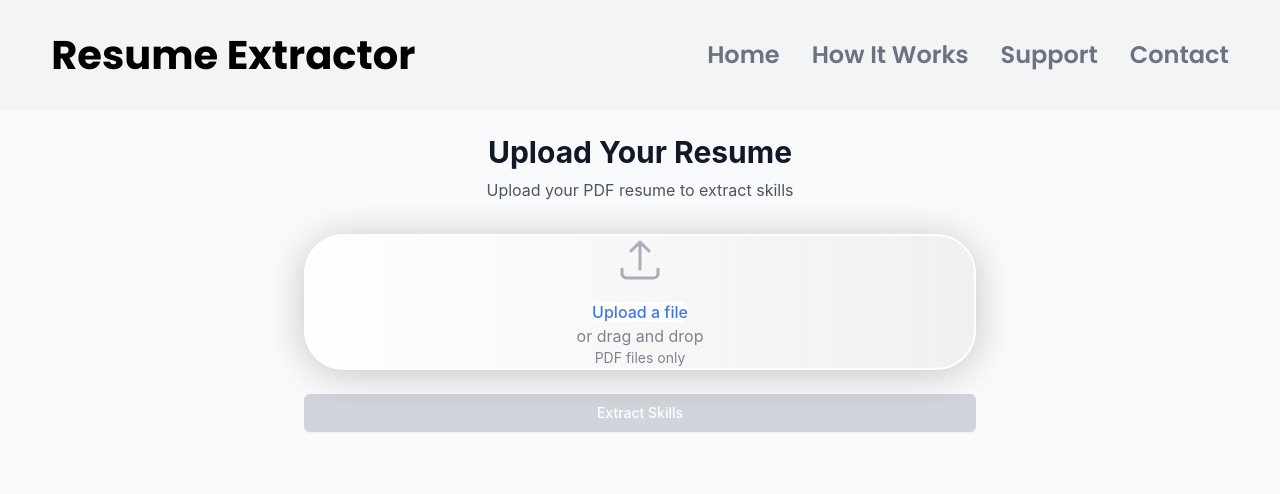
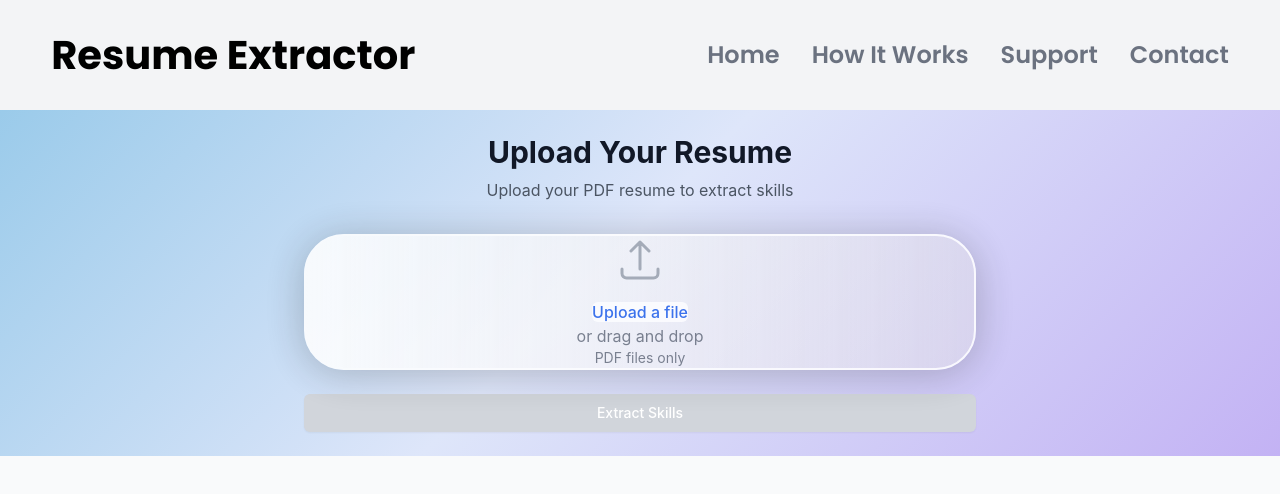
Before and after one commit to Fury044/Resume-Extractor-Final, a React (Vite) app in the folder frontend/: page / in a window 1280 px wide. Shown: the top 494 px of the page. Built offline with nearby package versions, Linux system fonts and the light colour scheme; no server answers.

Commit message:
Update Layout.jsx

```diff
--- a/frontend/src/components/Layout.jsx
+++ b/frontend/src/components/Layout.jsx
@@ -3,7 +3,7 @@ import { Link } from 'react-router-dom';
 
 export default function Layout() {
   return (
-    <div className="min-h-screen bg-gray-50">
+    <div style={{width: '100%', height: '100%', position: 'relative', background: 'linear-gradient(134deg, #91C7E8 0%, #DEE6FA 50%, #C3B2F4 100%)'}}>
       <nav style={{width: '100%', height: '110px', background: '#F3F4F6', display: 'flex', alignItems: 'center', justifyContent: 'space-between', padding: '0 4vw', boxSizing: 'border-box'}}>
         <div style={{color: 'black', fontSize: '2.5rem', fontFamily: 'Poppins', fontWeight: 700, wordWrap: 'break-word', whiteSpace: 'nowrap'}}>
           Resume Extractor
```
